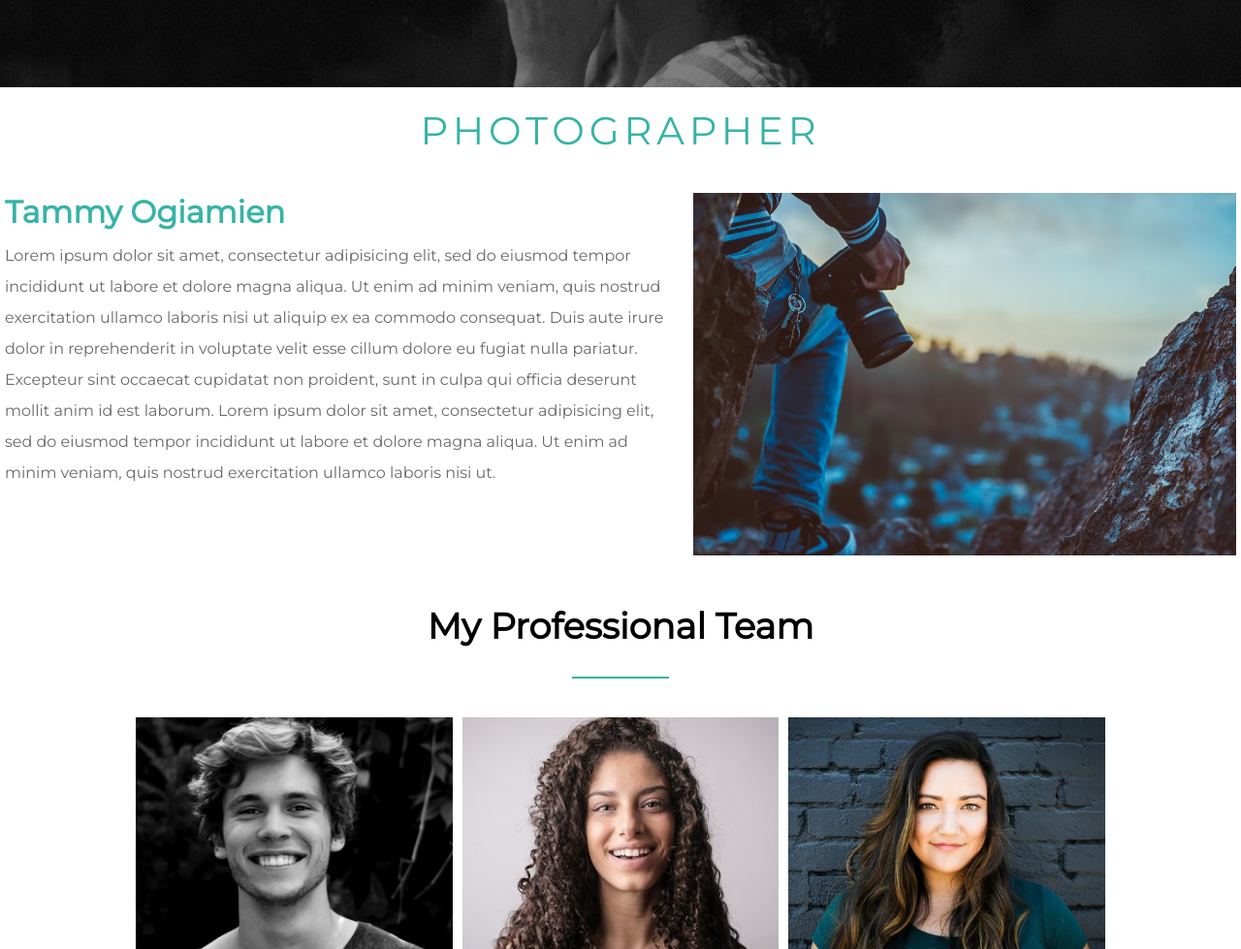
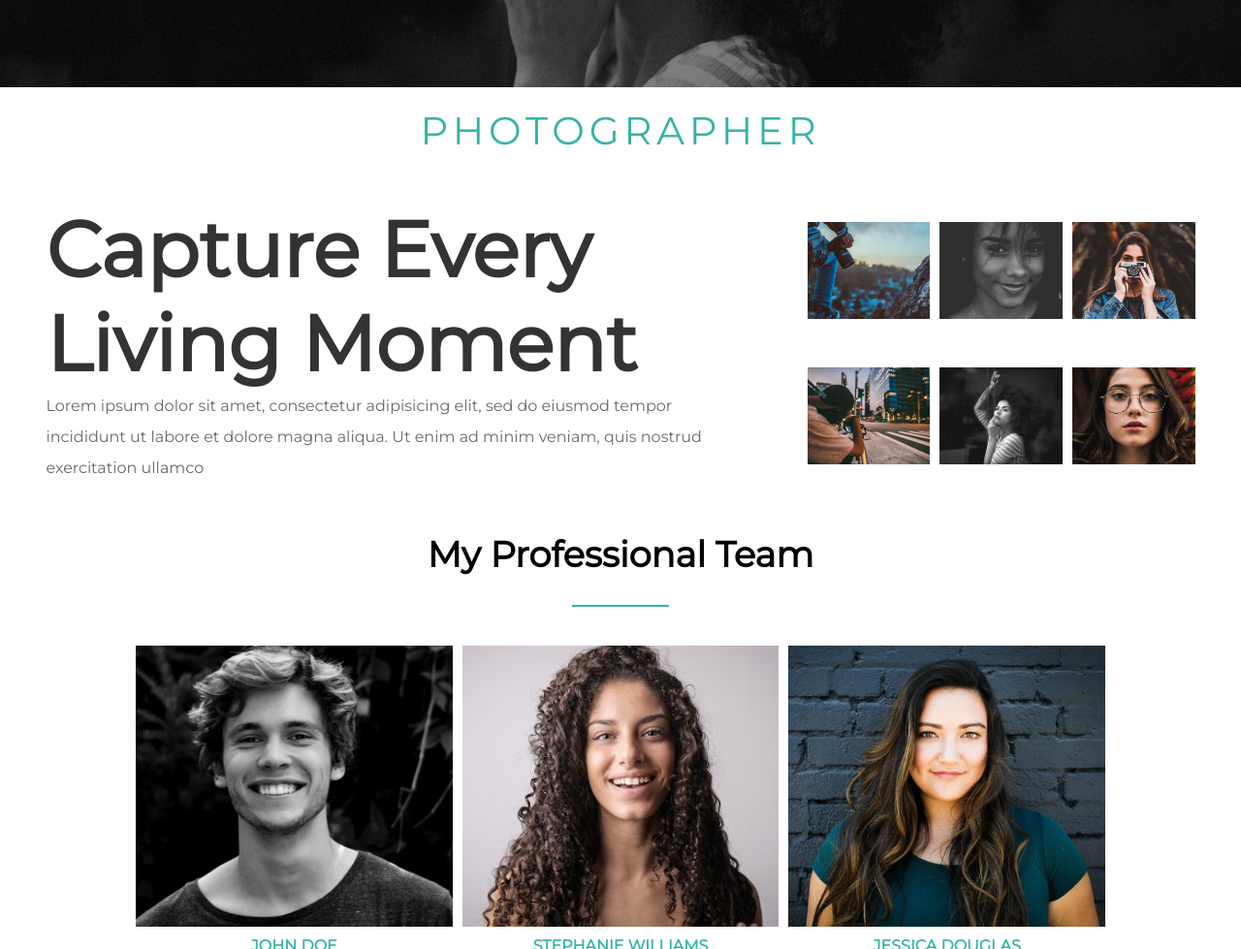
Before and after one commit to tammy96/tammy-photography-site, a plain HTML site: page index.html in a window 1280 px wide. Shown: the part 1180-2159 px from the top of the page at 97% size. Drawn offline with nearby package versions, Linux system fonts and the light colour scheme.

Commit message:
modified:   index.html & style.css

```diff
--- a/index.html
+++ b/index.html
@@ -98,22 +98,40 @@
 		<div class="about-tammy">
 
 			<div class="about-text">
-				<h2>Tammy Ogiamien</h2>
+				<h2>Capture Every Living Moment</h2>
 				<p>
 					Lorem ipsum dolor sit amet, consectetur adipisicing elit, sed do eiusmod
 					tempor incididunt ut labore et dolore magna aliqua. Ut enim ad minim veniam,
-					quis nostrud exercitation ullamco laboris nisi ut aliquip ex ea commodo
-					consequat. Duis aute irure dolor in reprehenderit in voluptate velit esse
-					cillum dolore eu fugiat nulla pariatur. Excepteur sint occaecat cupidatat non
-					proident, sunt in culpa qui officia deserunt mollit anim id est laborum.
-					Lorem ipsum dolor sit amet, consectetur adipisicing elit, sed do eiusmod
-					tempor incididunt ut labore et dolore magna aliqua. Ut enim ad minim veniam,
-					quis nostrud exercitation ullamco laboris nisi ut.
+					quis nostrud exercitation ullamco
 				</p>
 			</div>
 
 			<div class="about-image">
-				<img src="images/adult-blur.jpg" alt="" srcset="">
+				<div class="imgs">
+					<img src="images/adult-blur.jpg" alt="" srcset="">
+				</div>
+				<div class="imgs">
+					<img src="images/smiles22.jpg" alt="" srcset="">
+				</div>
+				<div class="imgs">
+					<img src="images/camera23.jpg" alt="" srcset="">
+				</div>
+				<div class="imgs">
+					<img src="images/man-in-black.jpg" alt="" srcset="">
+				</div>
+				<div class="imgs">
+					<img src="images/greyscale2.jpg" alt="" srcset="">
+				</div>
+				<div class="imgs">
+					<img src="images/eyeglasses34.jpg" alt="" srcset="">
+				</div>
+
+				<!-- <img src="images/adult-blur.jpg" alt="" srcset="">
+				<img src="images/camera23.jpg" alt="" srcset="">
+				<img src="images/smiles22.jpg" alt="" srcset="">
+				<img src="images/man-in-black.jpg" alt="" srcset="">
+				<img src="images/greyscale2.jpg" alt="" srcset="">
+				<img src="images/eyeglasses34.jpg" alt="" srcset=""> -->
 			</div>
 		</div>
 
--- a/style.css
+++ b/style.css
@@ -220,24 +220,22 @@ header .container {
 }
 
 #about .about-tammy{
+	max-width: 100%;
 	display: flex;
-	justify-content: flex-start;
-	align-items: center;
+	justify-content: space-around;
 	flex-wrap: wrap;
+	margin: 50px 10px;
 	gap: 10px;
 
 }
 
 .about-tammy .about-text {
 	max-width: 700px;
-	align-self: flex-start;
-	padding: 20px 5px;
 }
 
 .about-tammy .about-text h2 {
-	color: var(--brandcolor);
-	font-size: 2rem ;
-	margin-bottom: 10px;
+	color: #333;
+	font-size: 5rem ;
 }
 
 .about-tammy .about-text p {
@@ -248,15 +246,28 @@ header .container {
 }
 
 .about-tammy .about-image {
-margin: 20px 5px;
-flex-basis: 300px;
-flex-grow: 1;
+	display: flex;
+	justify-content: center;
+	align-items: center;
+	flex-wrap: wrap;
+	max-width: 400px;
+	gap: 10px;
 }
 
+.about-tammy .about-image .imgs {
+	width: 100px;
+	height: 100px;
+	background: #696969;
+	flex-grow: 1;
+
+}
 .about-tammy .about-image img {
-	/* max-width: 600px; */
 	width: 100%;
+	height: 100%;
+	object-fit: cover;
 }
+
+
 
 #about .team-heading{
 	font-size: 2.3rem;
@@ -276,15 +287,14 @@ flex-grow: 1;
 	gap: 10px;
 }
 
-#about .imgs{
+#about .professional  .imgs{
 	height: minmax(100px auto);
 	margin: 10px auto;
-	/* width: 300px; */
 	flex-basis: 200px;
 	flex-grow: 1;
 }
 
-#about .imgs img {
+#about .professional .imgs img {
 	width: 100%;
 	height: 300px;
 	padding-bottom: 10px;
```
